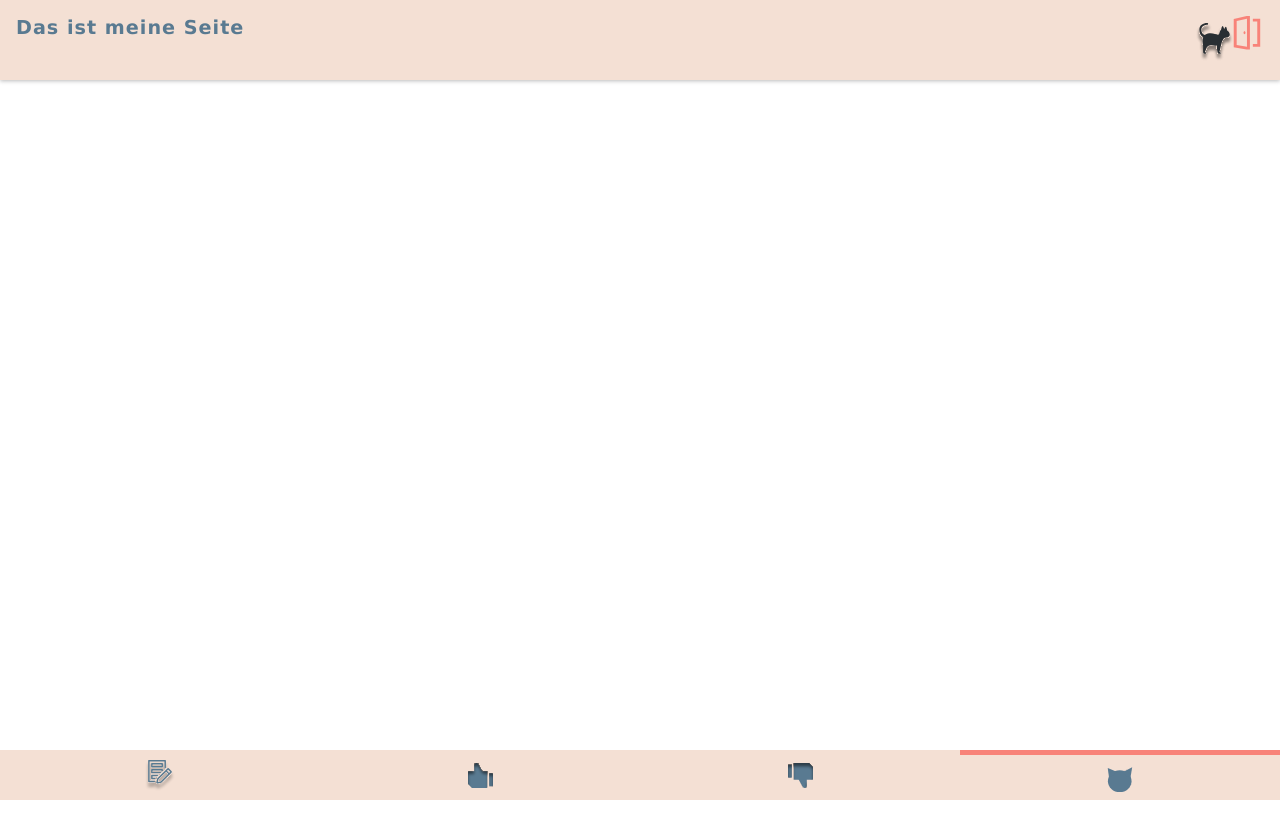
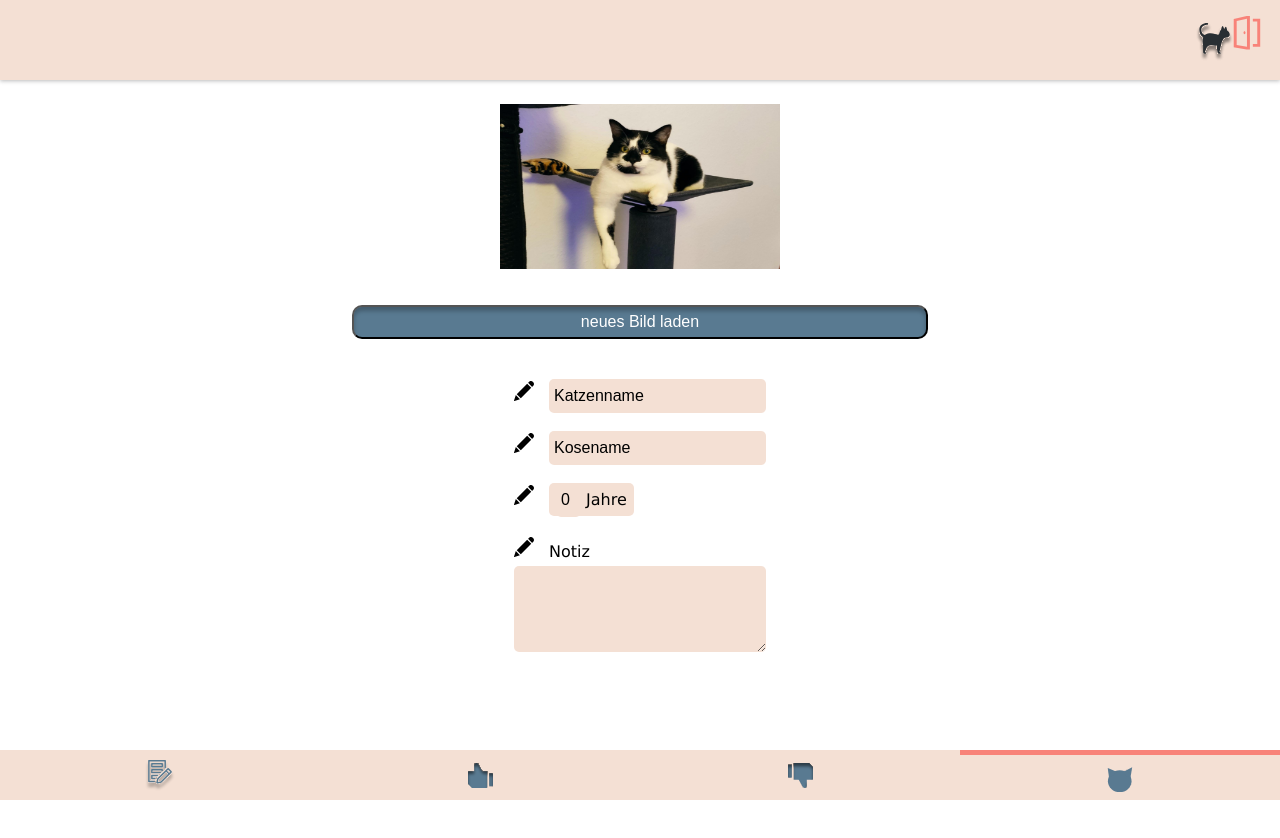
Before and after one commit to ttaannjjaa/capstone-project, a React (Create React App) app: page /ProfilePage in a window 1280 px wide. Shown: the top 838 px of the page. Before the commit the page ends 800 px from the top, so only its background shows below. Built offline with nearby package versions, Linux system fonts and the light colour scheme.

Commit message:
Add editable input fields and styling

```diff
--- a/src/pages/ProfilePage.js
+++ b/src/pages/ProfilePage.js
@@ -1,15 +1,143 @@
 import styled from 'styled-components';
+import useLocalStorage from '../hooks/useLocalStorage.js';
+import { useState } from 'react';
 import ExitButton from '../components/ExitButton.js';
+import iconpencil from '../images/icon_pencil.svg';
+import katercarlo from '../images/katercarlo.jpg';
 
 export default function ProfilePage() {
+  const [catName, setCatName] = useLocalStorage('catName', 'Katzenname');
+  const [editingNameValue, setEditingNameValue] = useState(catName);
+
+  const onBlurName = event => {
+    if (event.target.value.trim() === '') {
+      setEditingNameValue(catName);
+    } else {
+      setCatName(event.target.value);
+    }
+  };
+
+  const [catCutieName, setStorageCatCutieName] = useLocalStorage(
+    'cutieCatName',
+    'Kosename'
+  );
+  const [editingCutieNameValue, setEditingCutieNameValue] =
+    useState(catCutieName);
+
+  const onBlurCutieName = event => {
+    if (event.target.value.trim() === '') {
+      setEditingCutieNameValue(catCutieName);
+    } else {
+      setStorageCatCutieName(event.target.value);
+    }
+  };
+
+  const [catAge, setStorageCatAge] = useLocalStorage('catAge', 0);
+
+  const [editingCatAgeValue, setEditingCatAgeValue] = useState(catAge);
+
+  const onBlurCatAge = event => {
+    if (event.target.value.trim() === '') {
+      setEditingCutieNameValue(catAge);
+    } else {
+      setStorageCatAge(event.target.value);
+    }
+  };
+
+  const [note, setStorageNote] = useLocalStorage('note', '');
+
+  const [editingNoteValue, setEditingNoteValue] = useState(note);
+
+  const onBlurNote = event => {
+    if (event.target.value.trim() === '') {
+      setEditingNoteValue(note);
+    } else {
+      setStorageNote(event.target.value);
+    }
+  };
+
+  const onKeyDown = event => {
+    if (event.key === 'Enter' || event.key === 'Escape') {
+      event.target.blur();
+    }
+  };
+
   return (
     <FormPageStyle>
       <Header>
-        <h1>Das ist meine Seite</h1>
+        <h1 className="sr-only">Profilseite</h1>
         <ExitButton />
       </Header>
       <main>
-        <form></form>
+        <figure>
+          <img src={katercarlo} alt="word YUMMY" width="280px" height="165px" />
+        </figure>
+        <UploadButton>neues Bild laden</UploadButton>
+
+        <FormContainer>
+          <div>
+            <img src={iconpencil} width="20px" height="20px" alt="pen" />
+            <InputTextStyled
+              type="text"
+              id="catname"
+              value={editingNameValue}
+              onChange={event => setEditingNameValue(event.target.value)}
+              onKeyDown={onKeyDown}
+              onBlur={onBlurName}
+              maxLength={30}
+            />
+            <label className="sr-only" htmlFor="catname">
+              Katzenname
+            </label>
+          </div>
+          <div>
+            <img src={iconpencil} width="20px" height="20px" alt="pen" />
+            <InputTextStyled
+              type="text"
+              id="petname"
+              value={editingCutieNameValue}
+              onChange={event => setEditingCutieNameValue(event.target.value)}
+              onKeyDown={onKeyDown}
+              onBlur={onBlurCutieName}
+              maxLength={30}
+            />
+            <label htmlFor="petName" className="sr-only">
+              Kosename des Katze
+            </label>
+          </div>
+          <div>
+            <img src={iconpencil} width="20px" height="20px" alt="pen" />
+            <LabelAgeStyled htmlFor="catage">
+              <InputAgeStyled
+                type="text"
+                id="catage"
+                value={editingCatAgeValue}
+                onChange={event => setEditingCatAgeValue(event.target.value)}
+                onKeyDown={onKeyDown}
+                onBlur={onBlurCatAge}
+                maxLength={2}
+                pattern="/^[0-9]{1,2}$/"
+              />{' '}
+              Jahre
+            </LabelAgeStyled>
+          </div>
+          <NoteContainer>
+            <div>
+              <img src={iconpencil} width="20px" height="20px" alt="pen" />
+              <label htmlFor="note">Notiz </label>
+            </div>
+            <textarea
+              type="text"
+              id="note"
+              value={editingNoteValue}
+              onChange={event => setEditingNoteValue(event.target.value)}
+              onKeyDown={onKeyDown}
+              onBlur={onBlurNote}
+              maxLength={300}
+              rows="5"
+            />
+          </NoteContainer>
+        </FormContainer>
       </main>
     </FormPageStyle>
   );
@@ -18,11 +146,19 @@ export default function ProfilePage() {
 const FormPageStyle = styled.section`
   background-color: var(--white);
   display: grid;
-  grid-template-rows: rem 1fr 3rem;
+  grid-template-rows: 2.5rem 1fr 3rem;
 
   main {
     grid-row: 2 / 3;
     min-height: 100vh;
+    margin-top: 4rem;
+    display: flex;
+    flex-direction: column;
+    align-items: center;
+  }
+
+  figure {
+    margin-bottom: 2rem;
   }
 `;
 
@@ -37,7 +173,8 @@ const Header = styled.header`
   box-shadow: 0 1px 4px 0 rgba(30, 30, 33, 0.3);
   grid-row: 1 / 2;
   display: flex;
-  justify-content: space-between;
+  justify-content: flex-end;
+  align-items: center;
 
   h1 {
     width: 100%;
@@ -46,3 +183,86 @@ const Header = styled.header`
     letter-spacing: 1px;
   }
 `;
+
+const FormContainer = styled.form`
+  display: flex;
+  flex-direction: column;
+  gap: 10px;
+
+  img {
+    margin-right: 15px;
+  }
+`;
+
+const UploadButton = styled.button`
+  min-width: 100px;
+  width: 45%;
+  padding: 3px;
+  margin-bottom: 2rem;
+  line-height: 1.5rem;
+  font-size: 1rem;
+  color: var(--white);
+  background-color: var(--steelblue);
+  box-shadow: var(--box-shadow-inset);
+  border-radius: 10px;
+`;
+
+const InputTextStyled = styled.input`
+  text-overflow: ellipsis;
+  font-size: 1rem;
+  line-height: 1.5rem;
+  margin-top: 8px;
+  padding: 5px;
+  background-color: var(--peach);
+  box-shadow: var(--box-shadow-inputfields);
+  border-radius: 5px;
+  border: none;
+  &:focus {
+    outline: 1px solid var(--coral);
+  }
+`;
+
+const InputAgeStyled = styled.input`
+  max-width: 25px;
+  border: none;
+  background-color: var(--peach);
+  box-shadow: var(--box-shadow-inputfields);
+  font-size: 1rem;
+  line-height: 1.5rem;
+  margin-top: 8px;
+  padding: 5px;
+  border-radius: 5px;
+  display: inline;
+  outline: none;
+  &:focus {
+    outline: 1px solid var(--coral);
+  }
+`;
+
+const LabelAgeStyled = styled.label`
+  font-size: 1rem;
+  line-height: 1.5rem;
+  margin-top: 8px;
+  padding: 7px;
+  background-color: var(--peach);
+  box-shadow: var(--box-shadow-inputfields);
+  border-radius: 5px;
+`;
+
+const NoteContainer = styled.div`
+  div {
+    margin: 10px 0 5px 0;
+  }
+
+  textarea {
+    width: 100%;
+    background-color: var(--peach);
+    border: none;
+    border-radius: 5px;
+    padding: 3px;
+    font-size: 0.9rem;
+    &:focus {
+      outline: 1px solid var(--coral);
+    }
+  }
+`;
```
Also changed, not shown: src/images/icon_pencil.svg (added), src/images/katercarlo.jpg (added).
